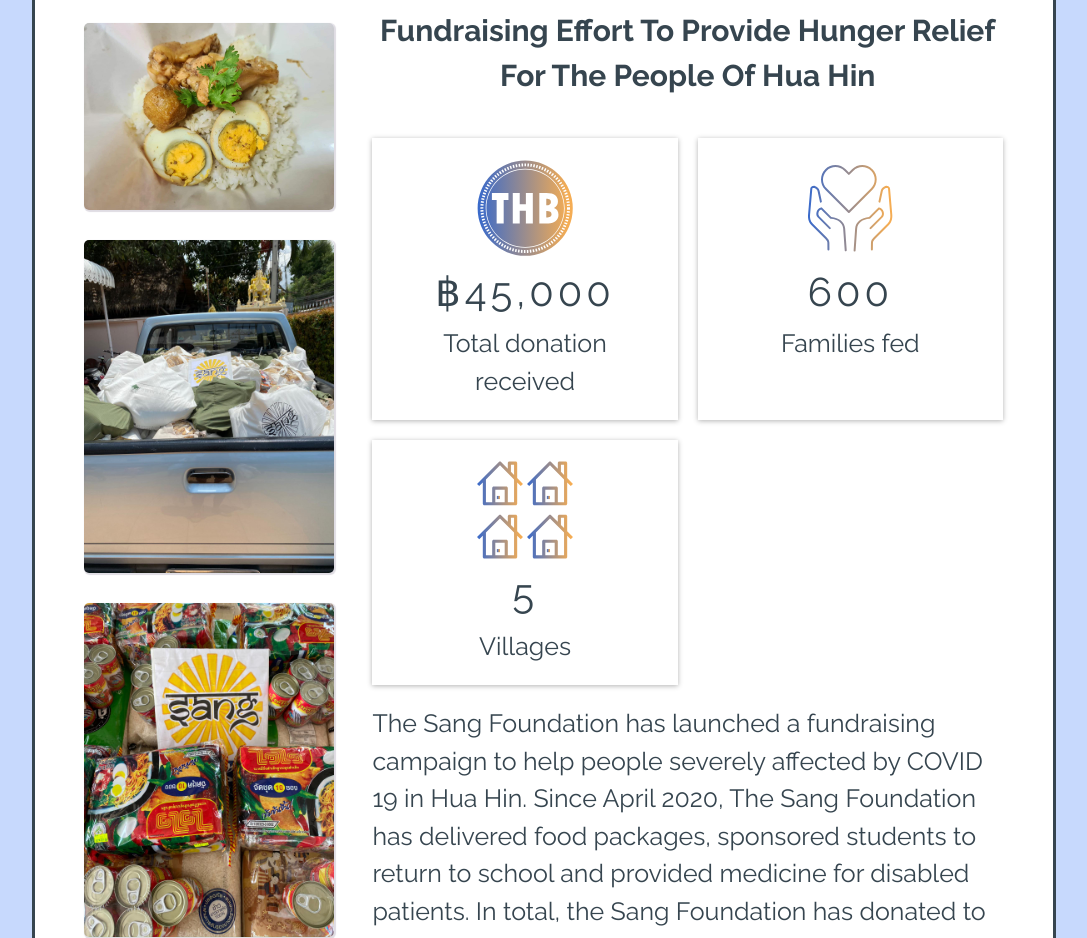
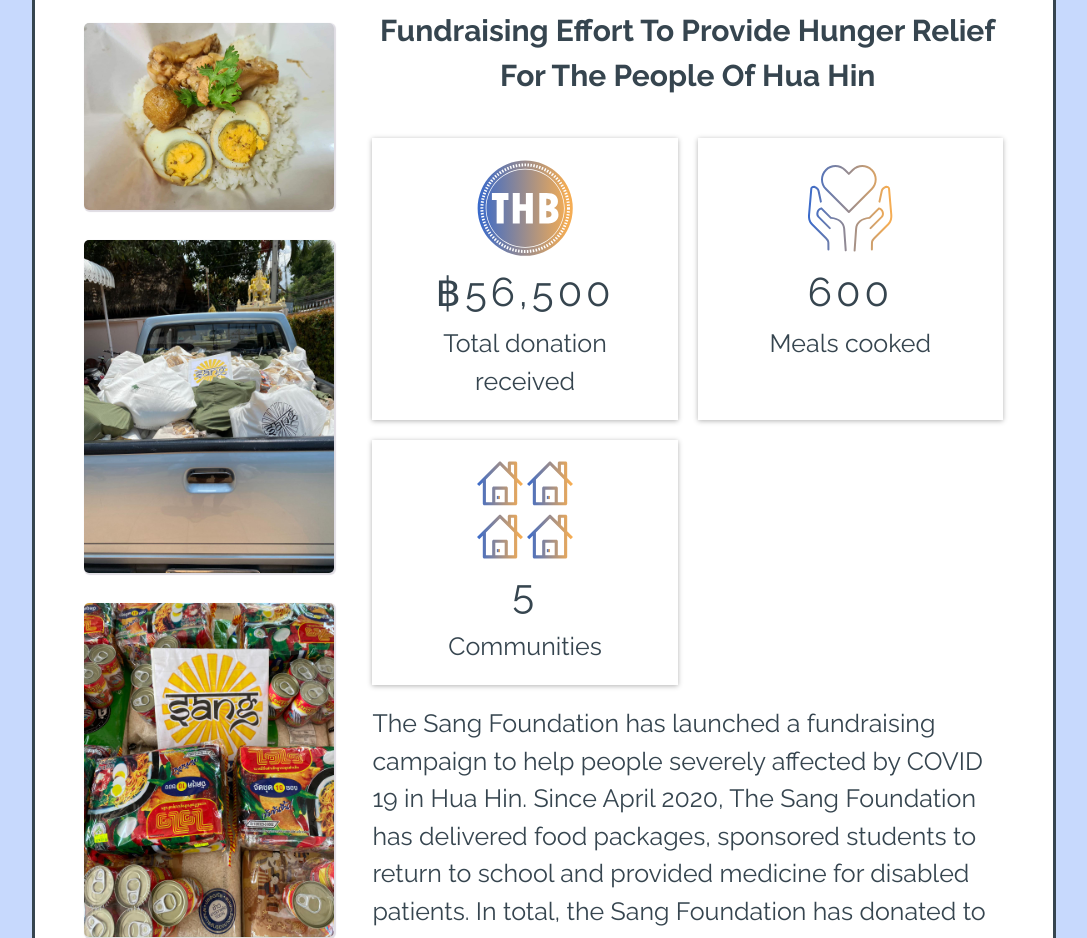
Before and after one commit to cooperda00/sang-foundation, a Gatsby site: page /donate in a window 1280 px wide. Shown: the part 860-1798 px from the top of the page, without its empty margins (96-1183 px from the left). Built offline with nearby package versions, Linux system fonts and the light colour scheme; Gatsby itself is replaced by a stand-in of ours.

Commit message:
feat : update counter labels

```diff
--- a/src/components/Home/Events/COVID19/Counter/Counter.js
+++ b/src/components/Home/Events/COVID19/Counter/Counter.js
@@ -10,7 +10,16 @@ import Village from "../../../../../images/village.inline.svg"
 import Slum from "../../../../../images/slum.inline.svg"
 import Cat from "../../../../../images/cat.inline.svg"
 
-const Counter = ({ baht, people, families, villages, slums, petFood }) => {
+const Counter = ({
+  baht,
+  people,
+  families,
+  villages,
+  slums,
+  petFood,
+  meals,
+  communities,
+}) => {
   return (
     <article className={styles.CounterContainer}>
       {baht && (
@@ -37,11 +46,27 @@ const Counter = ({ baht, people, families, villages, slums, petFood }) => {
         </div>
       )}
 
+      {meals && (
+        <div className={styles.Counter}>
+          <Charity className={styles.Icon} />
+          <p className={styles.Number}>{meals}</p>
+          <p className={styles.Text}>Meals cooked</p>
+        </div>
+      )}
+
       {villages && (
         <div className={styles.Counter}>
           <Village className={styles.Icon} />
           <p className={styles.Number}>{villages}</p>
           <p className={styles.Text}>Villages</p>
+        </div>
+      )}
+
+      {communities && (
+        <div className={styles.Counter}>
+          <Village className={styles.Icon} />
+          <p className={styles.Number}>{communities}</p>
+          <p className={styles.Text}>Communities</p>
         </div>
       )}
 
--- a/src/pages/donate.js
+++ b/src/pages/donate.js
@@ -102,7 +102,7 @@ const DonatePage = ({ data }) => {
               Hin
             </h2>
 
-            <Counter baht="฿45,000" families="600" villages="5" />
+            <Counter baht="฿56,500" meals="600" communities="5" />
 
             <p>
               The Sang Foundation has launched a fundraising campaign to help
```
